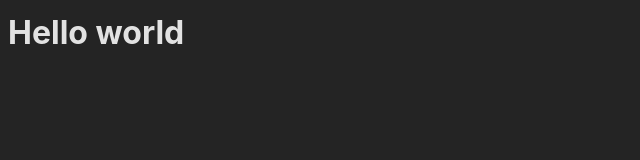
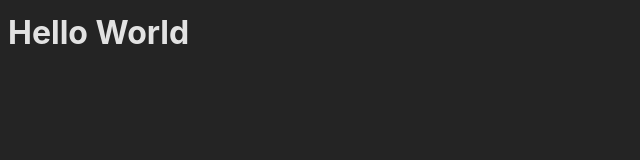
Before and after one commit to Guivieirasilva/jogo-memoria, a React (Vite) app: page / in a window 1280 px wide. Shown: the top 160 px of the page, without its empty margins (0-640 px from the left). Built offline with nearby package versions, Linux system fonts and the light colour scheme.

Commit message:
Iniciando o Projeto com React

```diff
--- a/src/App.jsx
+++ /dev/null
@@ -1,11 +0,0 @@
-import './App.css'
-
-function App() {
-
-
-  return (
-    <h1>Hello world</h1>
-  )
-}
-
-export default App
--- /dev/null
+++ b/src/MemoryGame.jsx
@@ -0,0 +1,7 @@
+import React from "react";
+
+export function MemoryGame(){
+  return(
+    <h1>Hello World</h1>
+  )
+}
--- a/src/main.jsx
+++ b/src/main.jsx
@@ -1,10 +1,10 @@
 import React from 'react'
 import ReactDOM from 'react-dom/client'
-import App from './App'
 import './index.css'
+import { MemoryGame} from "./MemoryGame"
 
 ReactDOM.createRoot(document.getElementById('root')).render(
   <React.StrictMode>
-    <App />
+    <MemoryGame />
   </React.StrictMode>
 )
```
